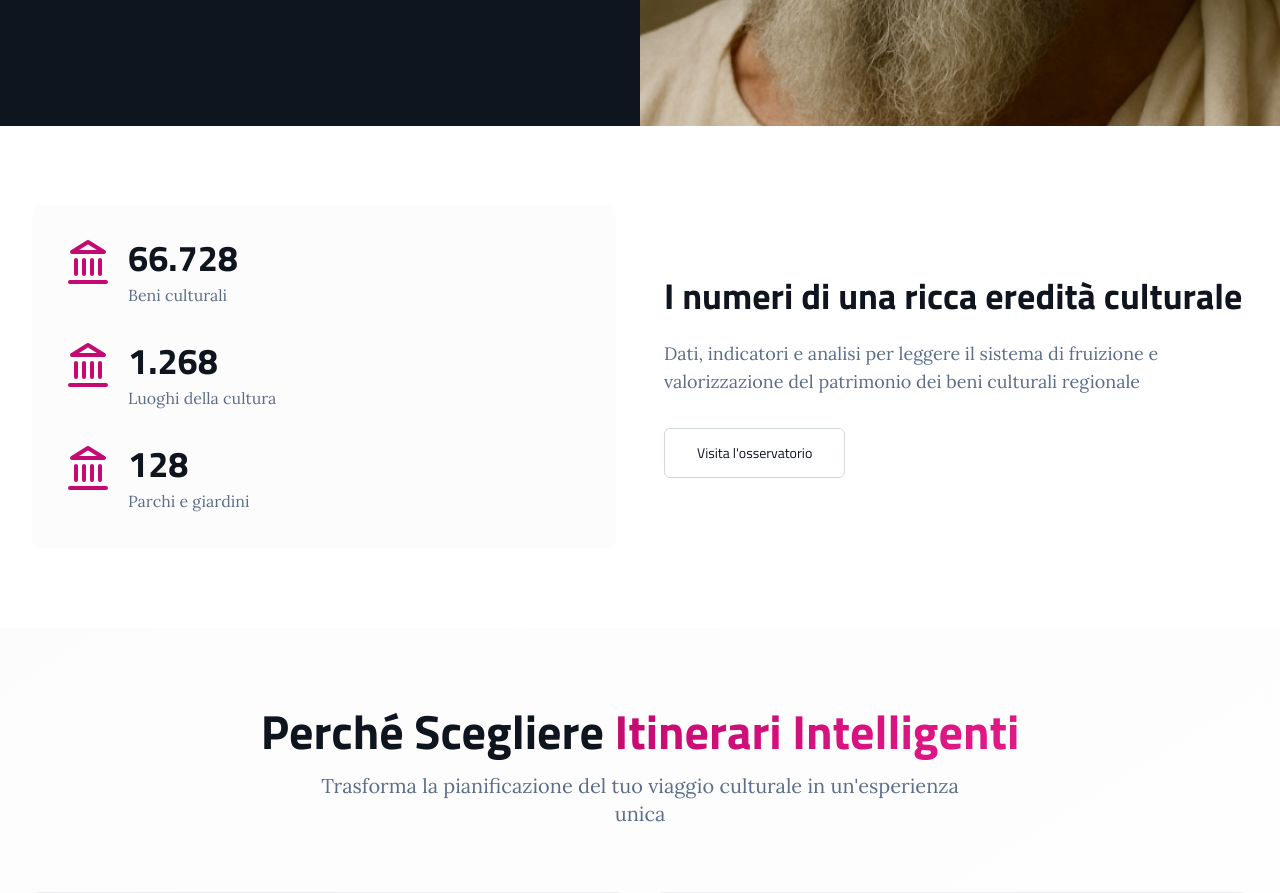
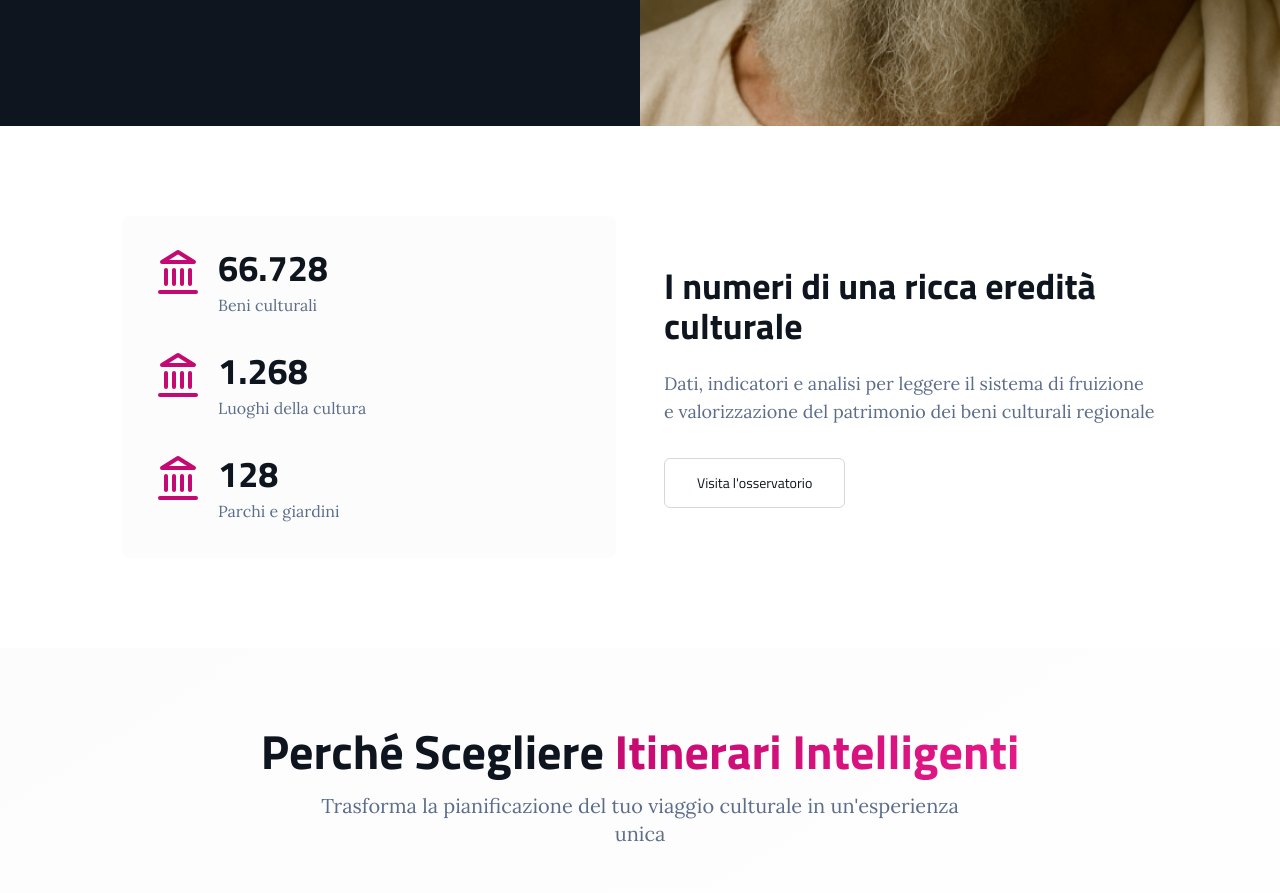
Before and after one commit to dmari-dev/calabria, a React (Vite) app: page / in a window 1280 px wide. Shown: the part 1620-2513 px from the top of the page. Built offline with nearby package versions, Linux system fonts and the light colour scheme; no server answers; the database is empty; the HTML template or start-up script is replaced by a standard one.

Commit message:
Add padding to section

```diff
--- a/src/pages/Index.tsx
+++ b/src/pages/Index.tsx
@@ -184,7 +184,7 @@ const Index = () => {
       </section>
 
       {/* Stats Section */}
-      <section className="py-20">
+      <section className="p-[90px]">
         <div className="max-w-7xl mx-auto px-4 sm:px-6 lg:px-8">
           <div className="grid md:grid-cols-2 gap-12 items-center">
             {/* Left - Stats */}
```
